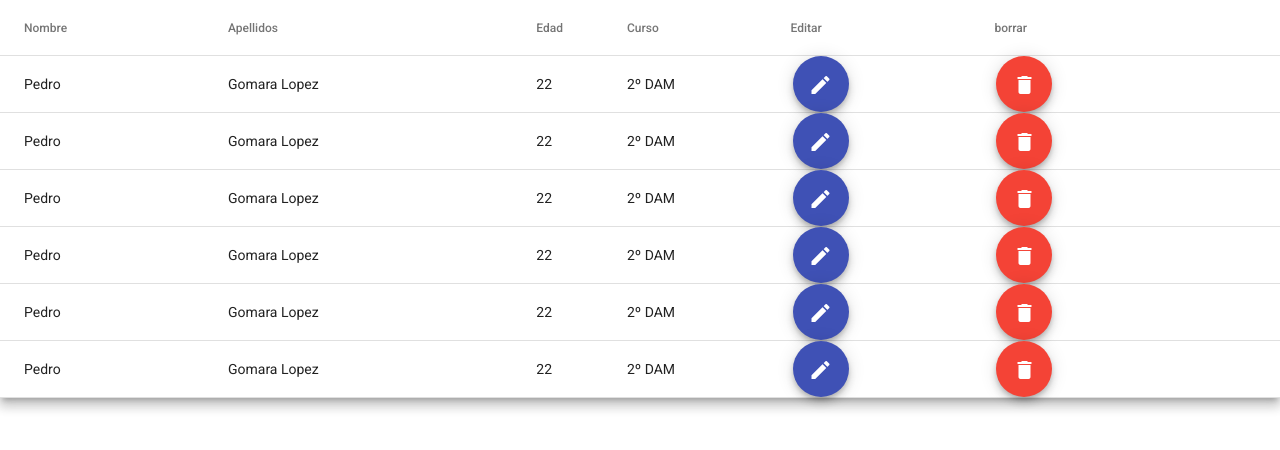
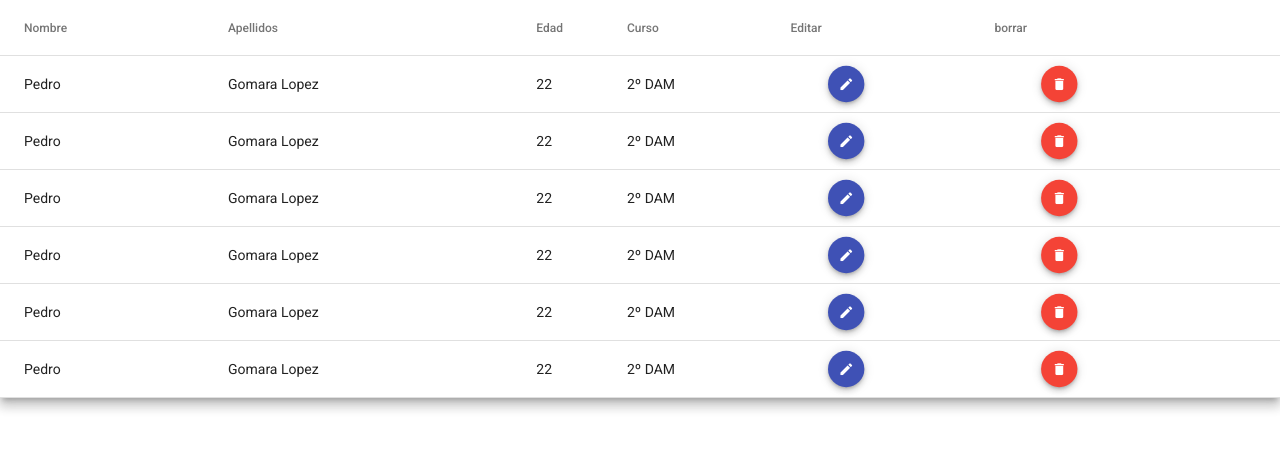
Before and after one commit to navalcode/tabla_angular, an Angular app: page / in a window 1280 px wide. Shown: the top 450 px of the page. Built offline with nearby package versions, Linux system fonts and the light colour scheme.

Commit message:
botones más pequeños

```diff
--- a/src/app/tabla/tabla.component.css
+++ b/src/app/tabla/tabla.component.css
@@ -2,9 +2,12 @@ table {
     width: 100%;
   }
 
-.rojo{
-  color: rgb(250, 71, 71);
+
+
+.boton{
+  transform: scale(0.65, 0.65);
+  -ms-transform: scale(0.65, 0.65); /* IE 9 */
+  -webkit-transform: scale(0.65, 0.65); /* Safari and Chrome */
+  -o-transform: scale(0.65, 0.65); /* Opera */
+  -moz-transform: scale(0.65, 0.65); /* Firefox */
 }
-.blue{
-  color: rgb(29, 119, 255);
-}
--- a/src/app/tabla/tabla.component.html
+++ b/src/app/tabla/tabla.component.html
@@ -27,12 +27,12 @@
 
     <ng-container matColumnDef="edit">
         <th mat-header-cell *matHeaderCellDef> Editar </th>
-        <td mat-cell *matCellDef="let element" class="edit"> <app-edit ></app-edit> </td>
+        <td mat-cell *matCellDef="let element" class="edit"> <div class="boton"><app-edit ></app-edit></div> </td>
     </ng-container>
 
     <ng-container matColumnDef="delete">
         <th mat-header-cell *matHeaderCellDef> borrar </th>
-        <td mat-cell *matCellDef="let element" class="delete"> <app-delete ></app-delete> </td>
+        <td mat-cell *matCellDef="let element" class="delete"> <div class="boton"><app-delete ></app-delete></div> </td>
     </ng-container>
 
     <tr mat-header-row *matHeaderRowDef="displayedColumns"></tr>
```
